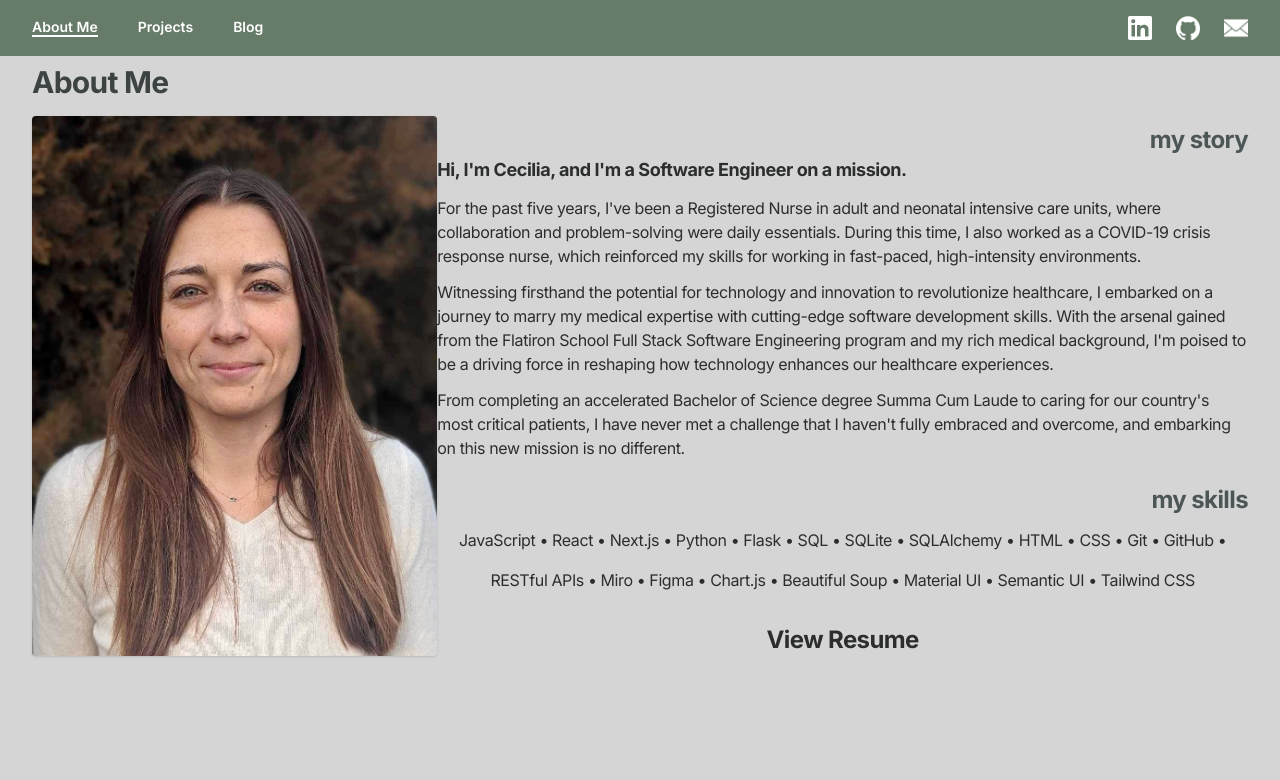
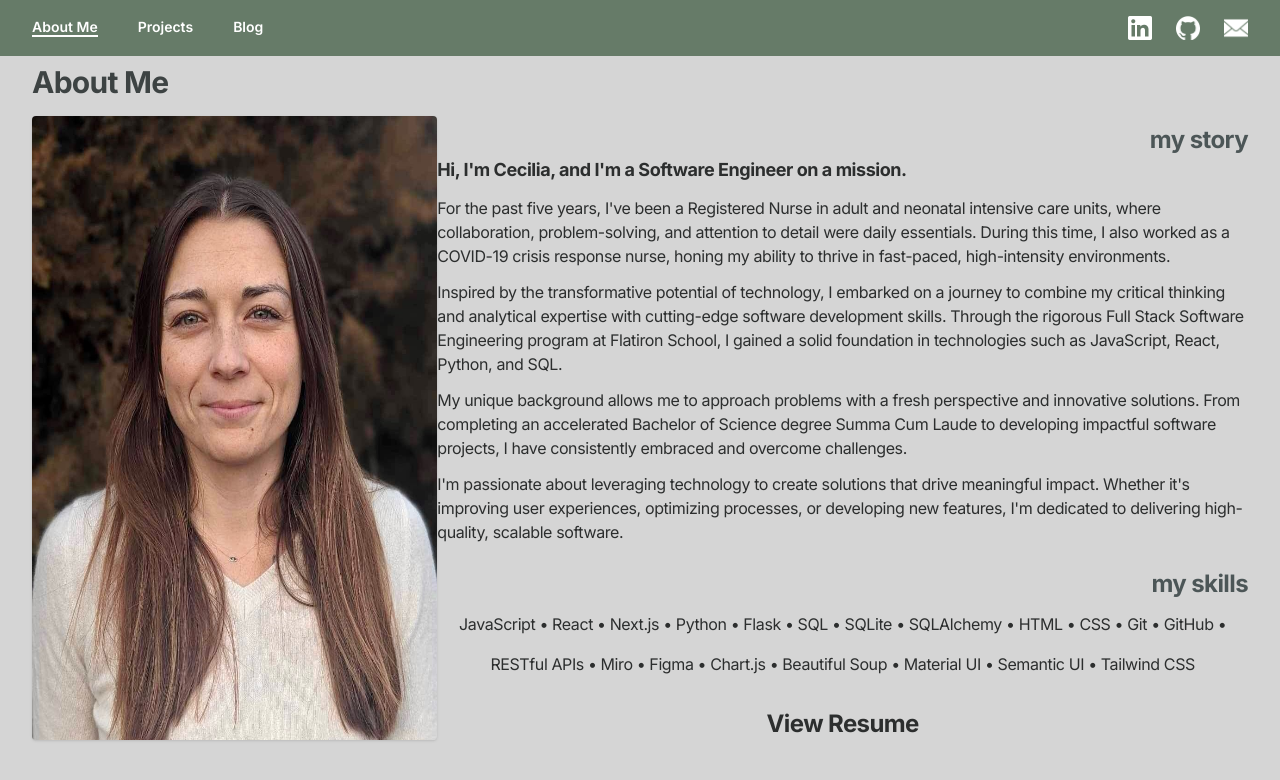
Before and after one commit to CeciliaHoof/MyPortfolio, a Next.js app: page /about in a window 1280 px wide. Shown: the top 780 px of the page. Built offline with nearby package versions, Linux system fonts and the light colour scheme.

Commit message:
about me update

```diff
--- a/app/about/page.jsx
+++ b/app/about/page.jsx
@@ -1,11 +1,9 @@
 import Image from "next/image";
-import Link from "next/link"
+import Link from "next/link";
 import { skills } from "../lib/skills";
 
 export default function Page() {
-
-  const skillsDisplay = skills
-  .map((skill) => (
+  const skillsDisplay = skills.map((skill) => (
     <li
       key={skill}
       className="text-sm tracking-tight text-captions sm:text-base text-left mt-3"
@@ -20,7 +18,7 @@ export default function Page() {
         About Me
       </h1>
       <div className="grid grid-cols-2 md:grid-cols-3 mt-4">
-      <div className="col-span-2 flex justify-center md:col-span-1 md:justify-start">
+        <div className="col-span-2 flex justify-center md:col-span-1 md:justify-start">
           <Image
             className="rounded shadow shadow-color-[#4c5657]"
             src="/about_me.png"
@@ -38,26 +36,32 @@ export default function Page() {
             Hi, I&apos;m Cecilia, and I&apos;m a Software Engineer on a mission.
           </p>
           <p className="text-sm tracking-tight text-captions sm:text-base text-left mt-3">
-            For the past five years, I&apos;ve been a Registered Nurse in adult
-            and neonatal intensive care units, where collaboration and
-            problem-solving were daily essentials. During this time, I also
-            worked as a COVID-19 crisis response nurse, which reinforced my
-            skills for working in fast-paced, high-intensity environments.
+            For the past five years, I&apos;ve been a Registered Nurse in adult and
+            neonatal intensive care units, where collaboration, problem-solving,
+            and attention to detail were daily essentials. During this time, I
+            also worked as a COVID-19 crisis response nurse, honing my ability
+            to thrive in fast-paced, high-intensity environments.
           </p>
           <p className="text-sm tracking-tight text-captions sm:text-base text-left mt-3">
-            Witnessing firsthand the potential for technology and innovation to
-            revolutionize healthcare, I embarked on a journey to marry my
-            medical expertise with cutting-edge software development skills.
-            With the arsenal gained from the Flatiron School Full Stack Software
-            Engineering program and my rich medical background, I&apos;m poised
-            to be a driving force in reshaping how technology enhances our
-            healthcare experiences.
+            Inspired by the transformative potential of technology, I embarked
+            on a journey to combine my critical thinking and analytical
+            expertise with cutting-edge software development skills. Through the
+            rigorous Full Stack Software Engineering program at Flatiron School,
+            I gained a solid foundation in technologies such as JavaScript,
+            React, Python, and SQL.
           </p>
           <p className="text-sm tracking-tight text-captions sm:text-base text-left mt-3">
-            From completing an accelerated Bachelor of Science degree Summa Cum
-            Laude to caring for our country&apos;s most critical patients, I
-            have never met a challenge that I haven&apos;t fully embraced and
-            overcome, and embarking on this new mission is no different.
+            My unique background allows me to approach problems with a fresh
+            perspective and innovative solutions. From completing an accelerated
+            Bachelor of Science degree Summa Cum Laude to developing impactful
+            software projects, I have consistently embraced and overcome
+            challenges.
+          </p>
+          <p className="text-sm tracking-tight text-captions sm:text-base text-left mt-3">
+            I&apos;m passionate about leveraging technology to create solutions that
+            drive meaningful impact. Whether it&apos;s improving user experiences,
+            optimizing processes, or developing new features, I&apos;m dedicated to
+            delivering high-quality, scalable software.
           </p>
           <h2 className="text-2xl font-bold tracking-tight text-sub-headers block mt-6 text-right">
             my skills{" "}
@@ -65,7 +69,12 @@ export default function Page() {
           <ul className="flex flex-wrap items-center justify-center gap-1">
             {skillsDisplay}
           </ul>
-          <Link href="/Cecilia_Chimento_Resume.pdf" download={true} target={"_blank"} className="text-2xl font-bold tracking-tight text-captions block mt-8 text-center">
+          <Link
+            href="/Cecilia_Chimento_Resume.pdf"
+            download={true}
+            target={"_blank"}
+            className="text-2xl font-bold tracking-tight text-captions block mt-8 text-center"
+          >
             View Resume
           </Link>
         </div>
--- a/app/page.js
+++ b/app/page.js
@@ -22,7 +22,7 @@ export default function Page() {
           <h2 className="text-2xl tracking-tight text-sub-headers sm:text-4xl">
             Full Stack Software Engineer <br></br>and Critical Care RN
           </h2>
-          <p className=" text-xl mt-3 text-lg leading-8 text-captions">Driven to develop meaningful solutions that merge healthcare and technology, offering a distinctive viewpoint and versatile skill set.</p>
+          <p className=" text-xl mt-3 text-lg leading-8 text-captions">Driven to develop meaningful solutions that create lasting impact, offering a distinctive viewpoint and versatile skill set.</p>
         </div>
       </div>
       {/* <div
```
